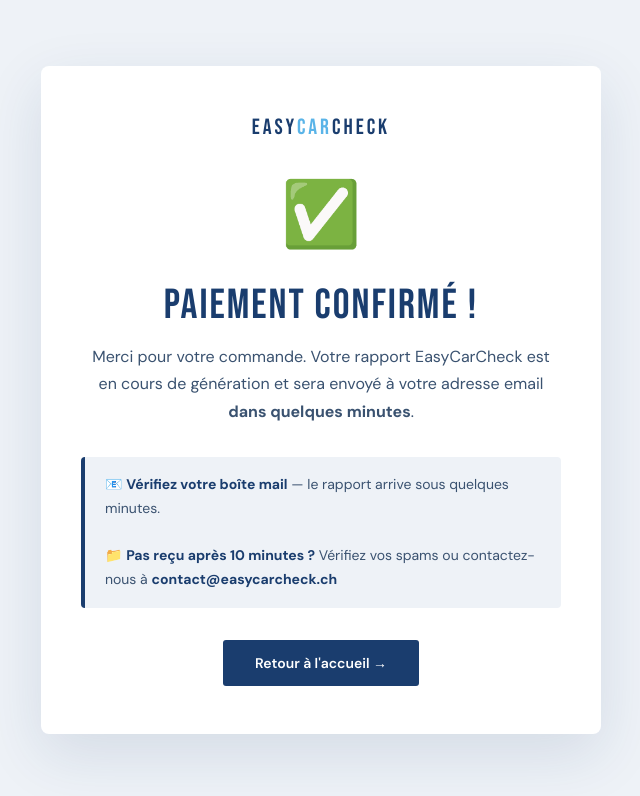
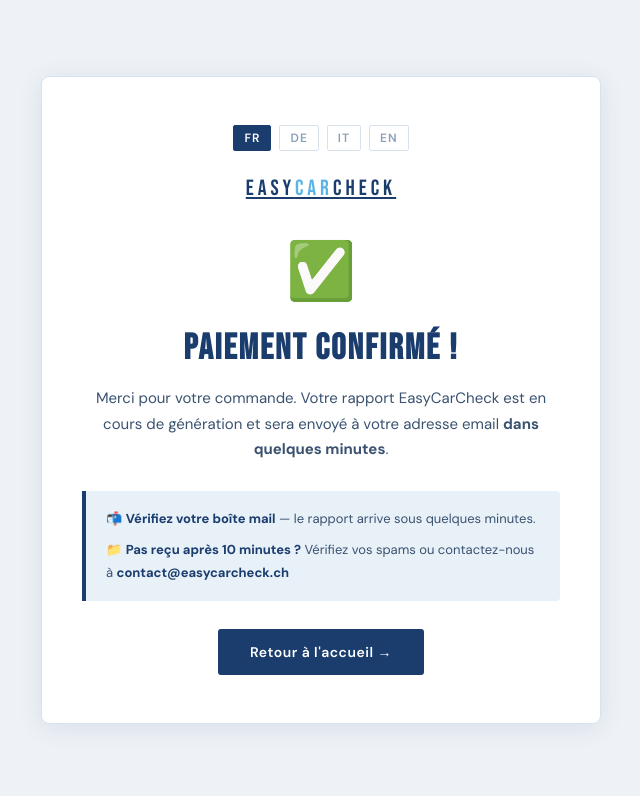
Before and after one commit to EasyCarCheck/EasyCarCheck, a website: page merci.html in a window 1280 px wide. Shown: the whole page, without its empty margins (319-959 px from the left). Drawn offline with Linux system fonts and the light colour scheme.

Commit message:
Update merci.html

```diff
--- a/merci.html
+++ b/merci.html
@@ -6,32 +6,93 @@
 <title>Merci — EasyCarCheck</title>
 <link href="https://fonts.googleapis.com/css2?family=Bebas+Neue&family=DM+Sans:wght@300;400;500;600;700&display=swap" rel="stylesheet">
 <style>
-  *, *::before, *::after { box-sizing: border-box; margin: 0; padding: 0; }
-  body { background: #eef2f7; font-family: 'DM Sans', sans-serif; min-height: 100vh; display: flex; align-items: center; justify-content: center; padding: 20px; }
-  .card { background: #fff; border-radius: 8px; padding: 48px 40px; max-width: 560px; width: 100%; text-align: center; box-shadow: 0 20px 60px rgba(26,61,110,0.12); }
-  .icon { font-size: 64px; margin-bottom: 24px; }
-  .title { font-family: 'Bebas Neue', sans-serif; font-size: 42px; letter-spacing: 2px; color: #1a3d6e; margin-bottom: 12px; }
-  .subtitle { font-size: 16px; color: #3a5270; line-height: 1.7; margin-bottom: 32px; }
-  .info-box { background: #eef2f7; border-left: 4px solid #1a3d6e; padding: 16px 20px; border-radius: 4px; text-align: left; margin-bottom: 32px; }
-  .info-box p { font-size: 14px; color: #3a5270; line-height: 1.7; }
-  .info-box strong { color: #1a3d6e; }
-  .btn { display: inline-block; background: #1a3d6e; color: #fff; font-size: 14px; font-weight: 600; padding: 14px 32px; border-radius: 3px; text-decoration: none; transition: background 0.2s; }
-  .btn:hover { background: #0f2548; }
-  .logo { font-family: 'Bebas Neue', sans-serif; font-size: 22px; letter-spacing: 3px; color: #1a3d6e; margin-bottom: 32px; }
-  .logo span { color: #5ab4e8; }
+*,*::before,*::after{box-sizing:border-box;margin:0;padding:0}
+:root{--navy:#1a3d6e;--navy-dark:#0f2548;--navy-light:#e8f0f8;--sky:#5ab4e8;--white:#ffffff;--bg:#eef2f7;--border:#d8e2ef;--text:#0f1e30;--text-mid:#3a5270;--text-light:#8aa0b8;--green:#1a7a3c;--green-light:#edf7f2}
+body{background:var(--bg);font-family:'DM Sans',sans-serif;min-height:100vh;display:flex;align-items:center;justify-content:center;padding:20px}
+.card{background:var(--white);border-radius:8px;padding:48px 40px;max-width:560px;width:100%;text-align:center;box-shadow:0 4px 24px rgba(26,61,110,0.10);border:1px solid var(--border)}
+.logo{font-family:'Bebas Neue',sans-serif;font-size:22px;letter-spacing:4px;color:var(--navy);margin-bottom:32px;display:block}
+.logo span{color:var(--sky)}
+.check{font-size:56px;margin-bottom:20px;display:block}
+h1{font-family:'Bebas Neue',sans-serif;font-size:36px;letter-spacing:2px;color:var(--navy);margin-bottom:16px}
+.sub{font-size:15px;color:var(--text-mid);line-height:1.7;margin-bottom:28px}
+.info-box{background:var(--navy-light);border-left:4px solid var(--navy);border-radius:0 4px 4px 0;padding:16px 20px;text-align:left;margin-bottom:28px}
+.info-box p{font-size:13px;color:var(--text-mid);line-height:1.8;margin-bottom:8px}
+.info-box p:last-child{margin-bottom:0}
+.info-box strong{color:var(--navy)}
+.btn{display:inline-block;background:var(--navy);color:var(--white);font-family:'DM Sans',sans-serif;font-size:14px;font-weight:600;padding:14px 32px;border-radius:3px;text-decoration:none;transition:background 0.2s;letter-spacing:0.5px}
+.btn:hover{background:var(--navy-dark)}
+.lang-bar{display:flex;gap:8px;justify-content:center;margin-bottom:24px}
+.lang-btn{background:none;border:1px solid var(--border);font-size:12px;font-weight:600;letter-spacing:1px;cursor:pointer;padding:4px 10px;color:var(--text-light);border-radius:2px;font-family:'DM Sans',sans-serif;transition:all 0.15s}
+.lang-btn.active{background:var(--navy);color:var(--white);border-color:var(--navy)}
 </style>
 </head>
 <body>
 <div class="card">
-  <div class="logo">EASY<span>CAR</span>CHECK</div>
-  <div class="icon">✅</div>
-  <div class="title">Paiement confirmé !</div>
-  <div class="subtitle">Merci pour votre commande. Votre rapport EasyCarCheck est en cours de génération et sera envoyé à votre adresse email <strong>dans quelques minutes</strong>.</div>
+  <div class="lang-bar">
+    <button class="lang-btn active" onclick="setLang('fr')">FR</button>
+    <button class="lang-btn" onclick="setLang('de')">DE</button>
+    <button class="lang-btn" onclick="setLang('it')">IT</button>
+    <button class="lang-btn" onclick="setLang('en')">EN</button>
+  </div>
+  <a href="https://easycarcheck.ch" class="logo">EASY<span>CAR</span>CHECK</a>
+  <span class="check">✅</span>
+  <h1 id="title">PAIEMENT CONFIRMÉ !</h1>
+  <p class="sub" id="sub">Merci pour votre commande. Votre rapport EasyCarCheck est en cours de génération et sera envoyé à votre adresse email <strong>dans quelques minutes</strong>.</p>
   <div class="info-box">
-    <p>📧 <strong>Vérifiez votre boîte mail</strong> — le rapport arrive sous quelques minutes.<br><br>
-    📁 <strong>Pas reçu après 10 minutes ?</strong> Vérifiez vos spams ou contactez-nous à <strong>contact@easycarcheck.ch</strong></p>
+    <p id="info1">📬 <strong>Vérifiez votre boîte mail</strong> — le rapport arrive sous quelques minutes.</p>
+    <p id="info2">📁 <strong>Pas reçu après 10 minutes ?</strong> Vérifiez vos spams ou contactez-nous à <strong>contact@easycarcheck.ch</strong></p>
   </div>
-  <a href="https://easycarcheck.ch" class="btn">Retour à l'accueil →</a>
+  <a href="https://easycarcheck.ch" class="btn" id="btn">Retour à l'accueil →</a>
 </div>
+
+<script>
+const TM = {
+  fr: {
+    title:"PAIEMENT CONFIRMÉ !",
+    sub:"Merci pour votre commande. Votre rapport EasyCarCheck est en cours de génération et sera envoyé à votre adresse email <strong>dans quelques minutes</strong>.",
+    info1:"📬 <strong>Vérifiez votre boîte mail</strong> — le rapport arrive sous quelques minutes.",
+    info2:"📁 <strong>Pas reçu après 10 minutes ?</strong> Vérifiez vos spams ou contactez-nous à <strong>contact@easycarcheck.ch</strong>",
+    btn:"Retour à l'accueil →"
+  },
+  de: {
+    title:"ZAHLUNG BESTÄTIGT!",
+    sub:"Vielen Dank für Ihre Bestellung. Ihr EasyCarCheck-Bericht wird gerade erstellt und <strong>in wenigen Minuten</strong> an Ihre E-Mail-Adresse gesendet.",
+    info1:"📬 <strong>Überprüfen Sie Ihr Postfach</strong> — der Bericht kommt in wenigen Minuten.",
+    info2:"📁 <strong>Nach 10 Minuten nicht erhalten?</strong> Prüfen Sie Ihren Spam-Ordner oder kontaktieren Sie uns unter <strong>contact@easycarcheck.ch</strong>",
+    btn:"Zurück zur Startseite →"
+  },
+  it: {
+    title:"PAGAMENTO CONFERMATO!",
+    sub:"Grazie per il tuo ordine. Il tuo rapporto EasyCarCheck è in fase di generazione e sarà inviato al tuo indirizzo email <strong>in pochi minuti</strong>.",
+    info1:"📬 <strong>Controlla la tua casella email</strong> — il rapporto arriverà in pochi minuti.",
+    info2:"📁 <strong>Non ricevuto dopo 10 minuti?</strong> Controlla la cartella spam o contattaci a <strong>contact@easycarcheck.ch</strong>",
+    btn:"Torna alla home →"
+  },
+  en: {
+    title:"PAYMENT CONFIRMED!",
+    sub:"Thank you for your order. Your EasyCarCheck report is being generated and will be sent to your email address <strong>in a few minutes</strong>.",
+    info1:"📬 <strong>Check your inbox</strong> — the report will arrive within a few minutes.",
+    info2:"📁 <strong>Not received after 10 minutes?</strong> Check your spam folder or contact us at <strong>contact@easycarcheck.ch</strong>",
+    btn:"Back to home →"
+  }
+};
+
+function setLang(lang) {
+  const t = TM[lang];
+  document.querySelectorAll('.lang-btn').forEach(btn => btn.classList.toggle('active', btn.textContent === lang.toUpperCase()));
+  document.documentElement.lang = lang;
+  document.getElementById('title').textContent = t.title;
+  document.getElementById('sub').innerHTML = t.sub;
+  document.getElementById('info1').innerHTML = t.info1;
+  document.getElementById('info2').innerHTML = t.info2;
+  document.getElementById('btn').textContent = t.btn;
+}
+
+// Détecter la langue depuis le referrer ou localStorage
+(function(){
+  const lang = localStorage.getItem('ecc_lang') || 'fr';
+  if (lang !== 'fr') setLang(lang);
+})();
+</script>
 </body>
 </html>
```
